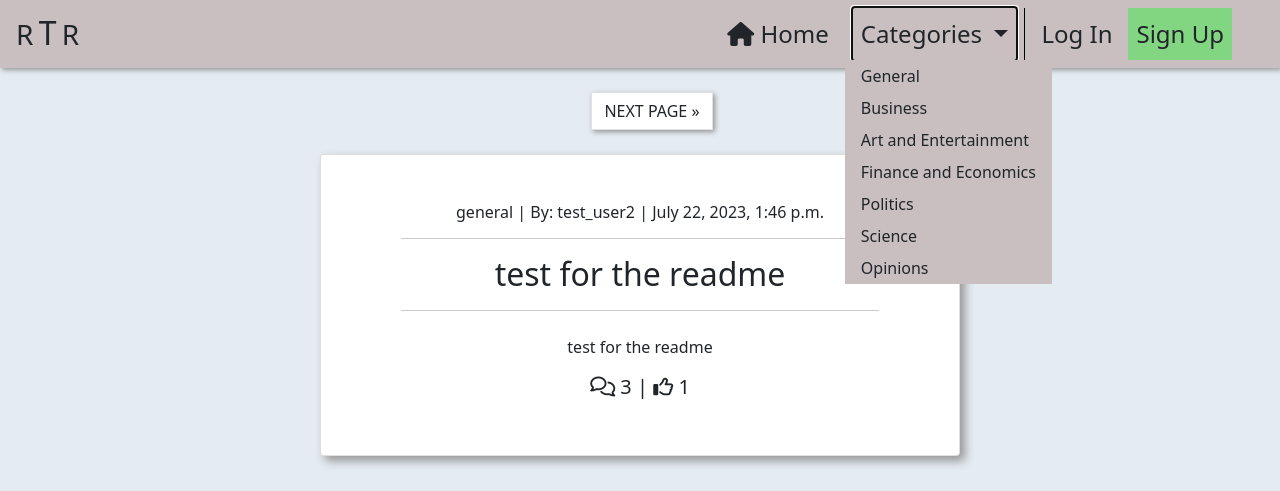
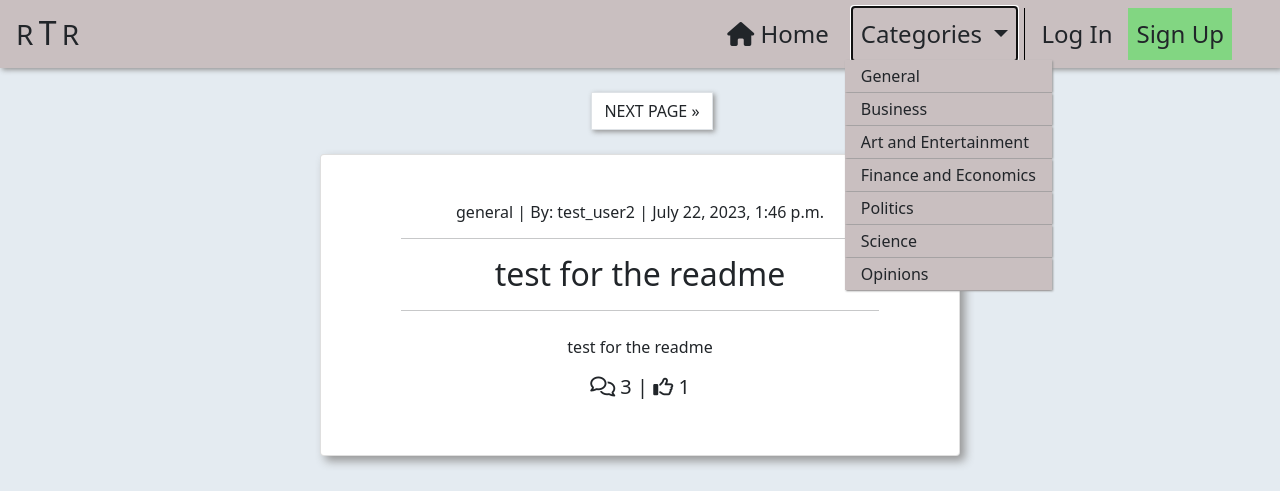
Before and after one commit to Enquil/rtr_v5, a Django app: page / in a window 1280 px wide, after a click on "Categories". Shown: the top 491 px of the page. Run offline with Django 3.2, Linux system fonts and the light colour scheme; data comes from the database, SQL or seed files in the repository; some libraries are stand-ins or nearby versions.

Commit message:
given some shadow to navlinks

```diff
--- a/static/css/base.css
+++ b/static/css/base.css
@@ -12,7 +12,7 @@ input:focus {
 }
 
 
-/* Edited Bootstrap */
+/* Vertical rule from bootstrap */
 
 .vr {
     width: 1px;
@@ -22,8 +22,17 @@ input:focus {
 
 /* Navbar styling */
 
+.dropdown-item {
+    margin-bottom: 1px;
+    box-shadow: 1px 1px 2px rgb(150, 150, 150);
+}
+
 .dropdown-item:hover {
     background-color: #bde0ff;
+}
+
+.nav-link:hover {
+    text-shadow: 0px 0px 10px rgb(100, 100, 100);
 }
 
 
--- a/templates/base.html
+++ b/templates/base.html
@@ -51,7 +51,6 @@
             <link rel="apple-touch-icon" sizes="180x180" href="{% static 'favicon/apple-touch-icon.png' %}">
             <link rel="icon" type="image/png" sizes="32x32" href="{% static 'favicon/favicon-32x32.png' %}">
             <link rel="icon" type="image/png" sizes="16x16" href="{% static 'favicon//favicon-16x16.png' %}">
-            <link rel="manifest" href="{% static 'favicon/site.webmanifest' %}">
 
         {% endblock %}
 
@@ -138,7 +137,7 @@
                       <i class="fa-solid fa-user"></i>
                       {{ user.username }}
                     </a>
-                    <div class="dropdown-menu p-0 border-0 m-0 bg-ghost" aria-labelledby="userDropDown">
+                    <div class="dropdown-menu p-0 border-0 m-0" aria-labelledby="userDropDown">
                       <a class="dropdown-item bg-ghost text-dark fs-5" href="{% url 'profile' %}">
                         Profile
                       </a>
```
Also changed, not shown: static/favicon/favicon-32x32.png (added), static/favicon/site.webmanifest (deleted).
